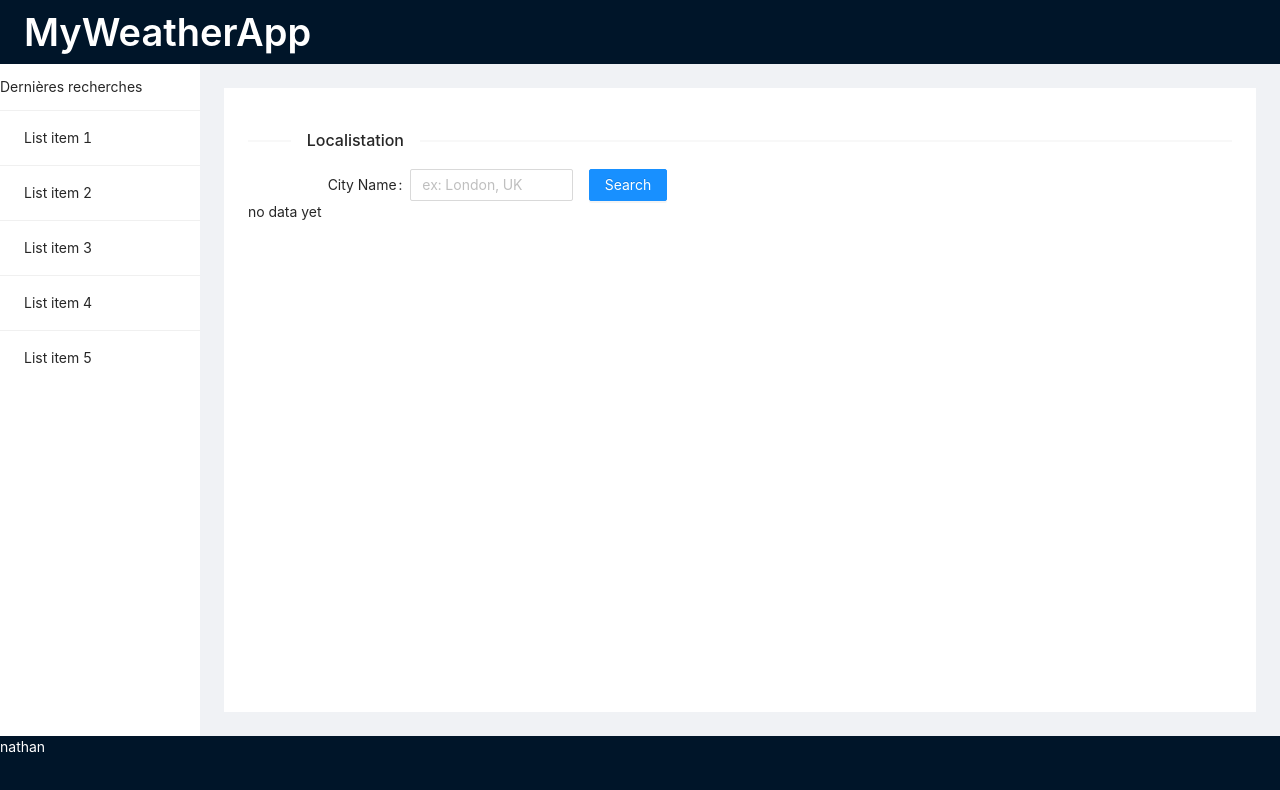
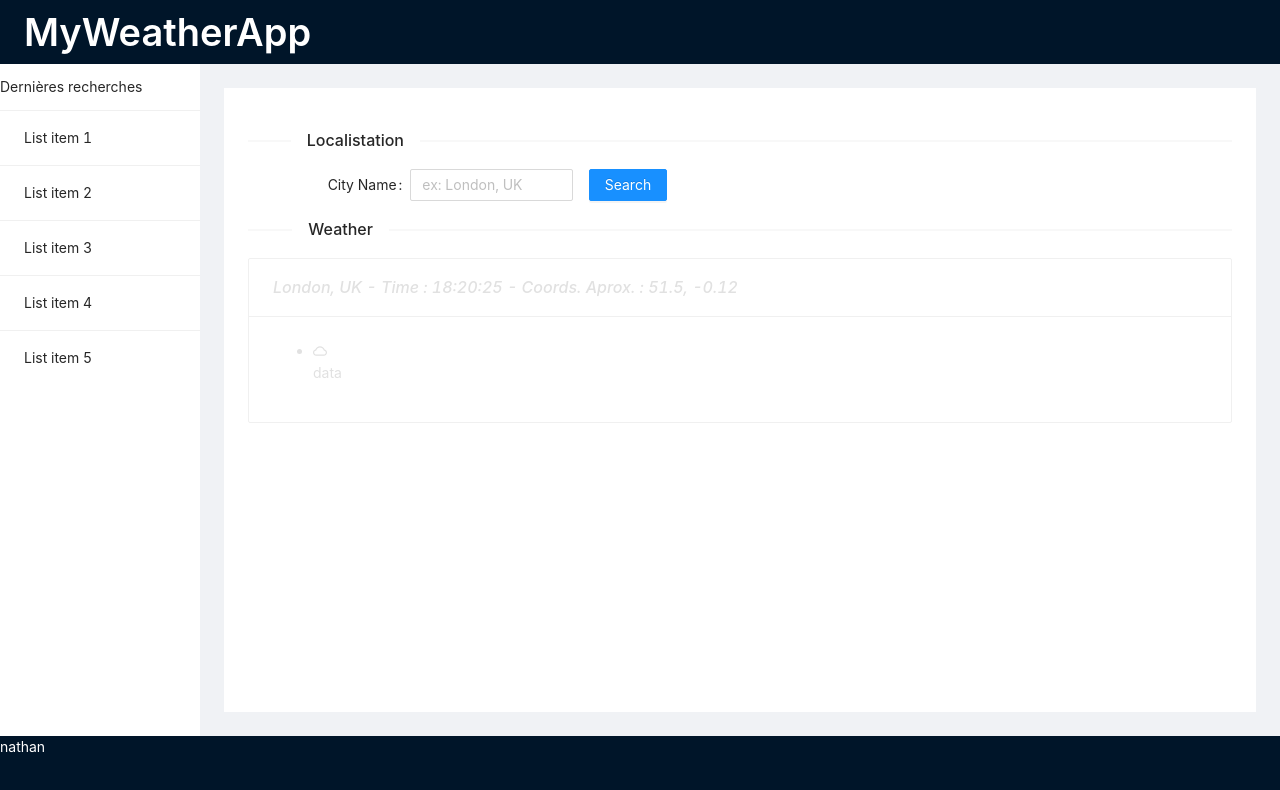
Before and after one commit to nathanLR/My-Weather-App, a React (Create React App) app: page / in a window 1280 px wide. Shown: the top 790 px of the page. Built offline with nearby package versions, Linux system fonts and the light colour scheme.

Commit message:
2 files modified

```diff
--- a/src/components/WeatherContent/WeatherContent.tsx
+++ b/src/components/WeatherContent/WeatherContent.tsx
@@ -20,11 +20,7 @@ const WeatherContent = () => {
     <div>
       <Divider orientation="left">Localistation</Divider>
       <WeatherForm fetchWeatherData={fetchWeatherData} />
-      {!weatherData ? (
-        <div>no data yet</div>
-      ) : (
-        <WeatherData data={weatherData} />
-      )}
+      <WeatherData data={weatherData} />
     </div>
   );
 };
--- a/src/components/WeatherData/WeatherData.tsx
+++ b/src/components/WeatherData/WeatherData.tsx
@@ -1,27 +1,28 @@
 import React from 'react';
 import PropTypes from 'prop-types';
-import { Divider, Row, Col, Image, Card } from 'antd';
+import { Divider, Row, Col, Image, Card, List } from 'antd';
 import ReactOwlCarousel from 'react-owl-carousel';
 import 'owl.carousel/dist/assets/owl.carousel.css';
 import 'owl.carousel/dist/assets/owl.theme.default.css';
 import { CloudOutlined } from '@ant-design/icons';
+import { grey } from '@ant-design/colors';
 
+// `${name}, ${sys.country} - ${dt}`
 const WeatherData = ({ data }: any) => {
-  const { name, coord, weather, main, dt, sys, wind } = data;
+  //const { name, coord, weather, main, dt, sys, wind } = data;
+  console.log(grey);
+  if (!data) {
     return (
       <div>
         <Divider orientation="left">Weather</Divider>
         <Row>
-        <Col span={12}>
-          <Image
-            src="https://images.unsplash.com/photo-1487762488615-8a011458b53e?ixlib=rb-1.2.1&ixid=MnwxMjA3fDB8MHxwaG90by1wYWdlfHx8fGVufDB8fHx8&auto=format&fit=crop&w=1074&q=80"
-            preview={false}
-          />
-        </Col>
-        <Col span={12}>
+          <Col span={24}>
             <Card
-            title={`${name}, ${sys.country} - ${dt}`}
-            style={{ height: '100%' }}
+              title={
+                'London, UK - Time : 18:20:25 - Coords. Aprox. : 51.5, -0.12'
+              }
+              style={{ height: '100%', color: '#e1e1e1' }}
+              headStyle={{ fontStyle: 'italic', color: '#e1e1e1' }}
             >
               <ul className="dataList">
                 <li>
@@ -34,6 +35,44 @@ const WeatherData = ({ data }: any) => {
         </Row>
       </div>
     );
+  } else {
+    return (
+      <div>
+        <Divider orientation="left">Weather</Divider>
+        <Row>
+          <Col span={24}>
+            <Card
+              title={`${data.name}, ${data.sys.country} - ${data.dt}`}
+              style={{ height: '100%' }}
+            >
+              <List dataSource={data} />
+            </Card>
+          </Col>
+        </Row>
+      </div>
+    );
+  }
+
+  // return (
+  //   <div>
+  //     <Divider orientation="left">Weather</Divider>
+  //     <Row>
+  //       <Col span={24}>
+  //         <Card
+  //           title={!data ? 'London, UK - 18:20:25' : 'bonjour'}
+  //           style={{ height: '100%' }}
+  //         >
+  //           <ul className="dataList">
+  //             <li>
+  //               <CloudOutlined />
+  //               <p>data</p>
+  //             </li>
+  //           </ul>
+  //         </Card>
+  //       </Col>
+  //     </Row>
+  //   </div>
+  //);
 };
 
 WeatherData.propTypes = {
```
Lines whose indentation alone changed are shown as unchanged.
